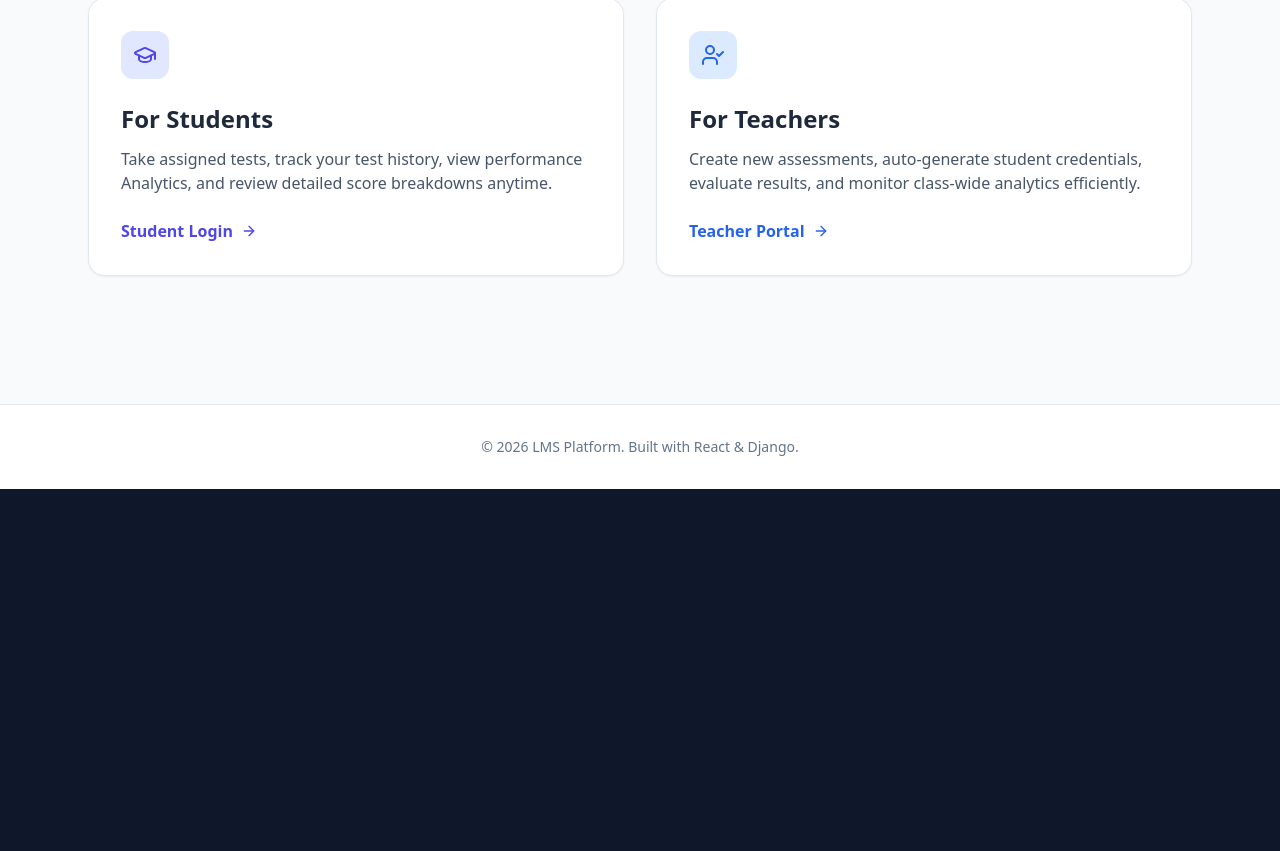
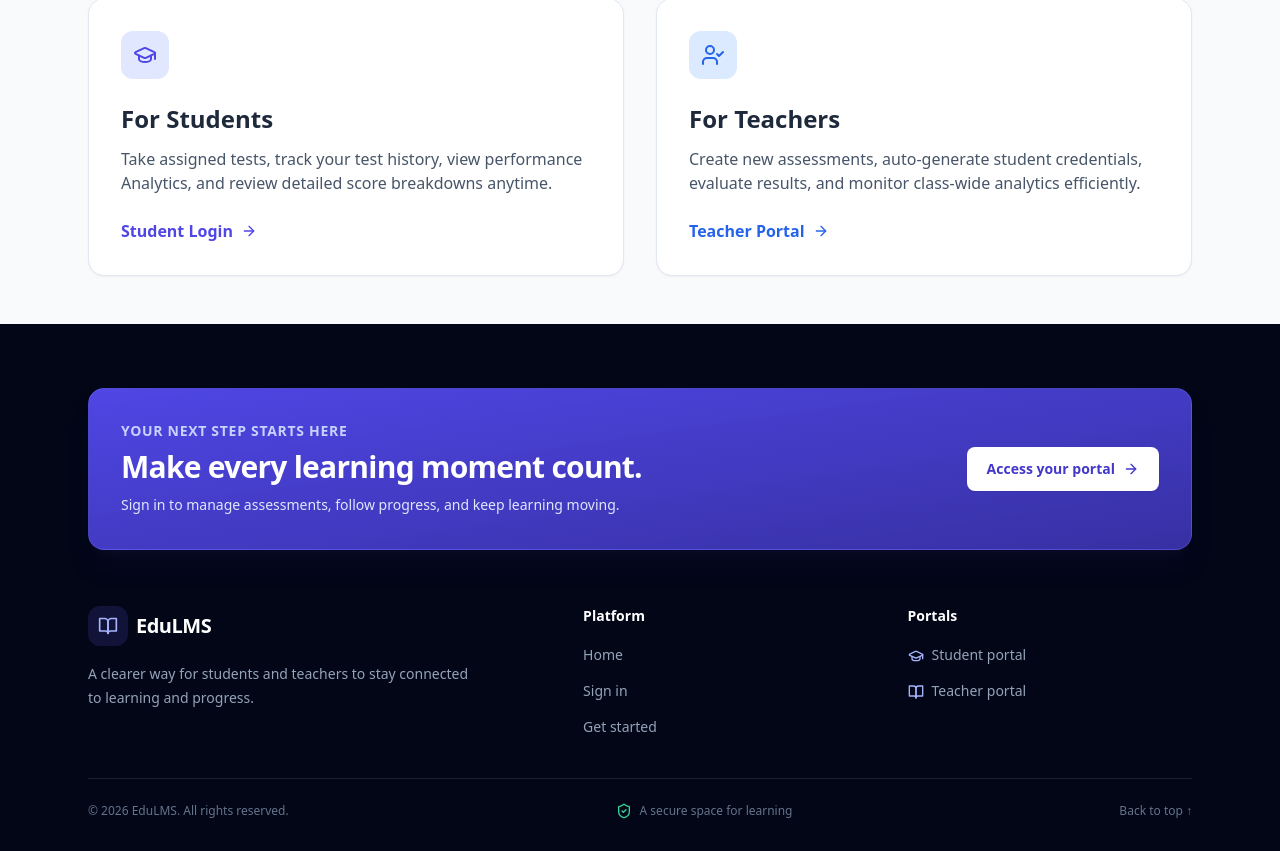
Before and after one commit to mashood-Riaz75/Ai-Nova-LMS, a React (Vite) app in the folder frontend/my-react-app/: page / in a window 1280 px wide. Shown: the part 619-1470 px from the top of the page. Before the commit the page ends 1108 px from the top, so only its background shows below. Built offline with nearby package versions, Linux system fonts and the light colour scheme; no server answers.

Commit message:
add footer

```diff
--- /dev/null
+++ b/frontend/my-react-app/src/components/Footer.jsx
@@ -0,0 +1,93 @@
+import { ArrowRight, BookOpen, GraduationCap, ShieldCheck } from 'lucide-react';
+import { Link } from 'react-router-dom';
+
+const linkClassName =
+  'w-fit text-sm text-slate-400 transition-colors hover:text-white focus-visible:outline-none focus-visible:ring-2 focus-visible:ring-indigo-400 focus-visible:ring-offset-2 focus-visible:ring-offset-slate-950 rounded-sm';
+
+export default function Footer() {
+  return (
+    <footer className="bg-slate-950 text-white">
+      <div className="mx-auto max-w-6xl px-6 pb-8 pt-14 sm:pt-16">
+        <div className="mb-14 flex flex-col gap-6 rounded-2xl border border-indigo-400/20 bg-gradient-to-br from-indigo-600 to-indigo-800 p-6 shadow-xl shadow-indigo-950/20 sm:flex-row sm:items-center sm:justify-between sm:p-8">
+          <div>
+            <p className="mb-2 text-sm font-semibold uppercase tracking-wider text-indigo-200">
+              Your next step starts here
+            </p>
+            <h2 className="text-2xl font-bold tracking-tight sm:text-3xl">
+              Make every learning moment count.
+            </h2>
+            <p className="mt-2 max-w-xl text-sm leading-6 text-indigo-100">
+              Sign in to manage assessments, follow progress, and keep learning moving.
+            </p>
+          </div>
+          <Link
+            to="/login"
+            className="inline-flex shrink-0 items-center justify-center gap-2 rounded-lg bg-white px-5 py-3 text-sm font-semibold text-indigo-700 shadow-sm transition hover:bg-indigo-50 focus-visible:outline-none focus-visible:ring-2 focus-visible:ring-white focus-visible:ring-offset-2 focus-visible:ring-offset-indigo-700"
+          >
+            Access your portal
+            <ArrowRight aria-hidden="true" className="h-4 w-4" />
+          </Link>
+        </div>
+
+        <div className="grid gap-10 border-b border-white/10 pb-10 sm:grid-cols-2 lg:grid-cols-[1.6fr_1fr_1fr]">
+          <div>
+            <Link
+              to="/"
+              className="mb-4 inline-flex items-center gap-2 rounded-sm focus-visible:outline-none focus-visible:ring-2 focus-visible:ring-indigo-400"
+              aria-label="EduLMS home"
+            >
+              <span className="flex h-10 w-10 items-center justify-center rounded-xl bg-indigo-500/15 text-indigo-300">
+                <BookOpen aria-hidden="true" className="h-5 w-5" />
+              </span>
+              <span className="text-xl font-bold tracking-tight">EduLMS</span>
+            </Link>
+            <p className="max-w-sm text-sm leading-6 text-slate-400">
+              A clearer way for students and teachers to stay connected to learning and progress.
+            </p>
+          </div>
+
+          <nav aria-label="Platform links">
+            <h3 className="mb-4 text-sm font-semibold text-white">Platform</h3>
+            <ul className="flex flex-col gap-3">
+              <li><Link className={linkClassName} to="/">Home</Link></li>
+              <li><Link className={linkClassName} to="/login">Sign in</Link></li>
+              <li><Link className={linkClassName} to="/login">Get started</Link></li>
+            </ul>
+          </nav>
+
+          <nav aria-label="Portal links">
+            <h3 className="mb-4 text-sm font-semibold text-white">Portals</h3>
+            <ul className="flex flex-col gap-3">
+              <li>
+                <Link className={linkClassName} to="/login">
+                  <GraduationCap aria-hidden="true" className="mr-2 inline h-4 w-4 text-indigo-300" />
+                  Student portal
+                </Link>
+              </li>
+              <li>
+                <Link className={linkClassName} to="/login">
+                  <BookOpen aria-hidden="true" className="mr-2 inline h-4 w-4 text-indigo-300" />
+                  Teacher portal
+                </Link>
+              </li>
+            </ul>
+          </nav>
+        </div>
+
+        <div className="flex flex-col gap-4 pt-6 text-xs text-slate-500 sm:flex-row sm:items-center sm:justify-between">
+          <p>© {new Date().getFullYear()} EduLMS. All rights reserved.</p>
+          <p className="inline-flex items-center gap-2">
+            <ShieldCheck aria-hidden="true" className="h-4 w-4 text-emerald-400" />
+            A secure space for learning
+          </p>
+          <a
+            href="#top"
+            className="w-fit rounded-sm transition-colors hover:text-white focus-visible:outline-none focus-visible:ring-2 focus-visible:ring-indigo-400"
+          >
+            Back to top ↑
+          </a>
+        </div>
+      </div>
+    </footer>
+  );
+}
--- a/frontend/my-react-app/src/pages/HomePage.jsx
+++ b/frontend/my-react-app/src/pages/HomePage.jsx
@@ -1,10 +1,11 @@
 import React from 'react';
 import { Link } from 'react-router-dom';
-import { BookOpen, GraduationCap, ShieldCheck, Award, ArrowRight, UserCheck } from 'lucide-react';
+import { BookOpen, GraduationCap, Award, ArrowRight, UserCheck } from 'lucide-react';
+import Footer from '../components/Footer';
 
 export default function HomePage() {
   return (
-    <div className="min-h-screen bg-slate-50 text-slate-900 font-sans">
+    <div id="top" className="min-h-screen bg-slate-50 text-slate-900 font-sans">
       {/* Navigation Bar */}
       <nav className="flex items-center justify-between px-8 py-4 bg-white border-b border-slate-200 sticky top-0 z-50 shadow-sm">
         <div className="flex items-center gap-2">
@@ -85,10 +86,7 @@ export default function HomePage() {
         </div>
       </section>
 
-      {/* Footer */}
-      <footer className="mt-20 border-t border-slate-200 bg-white py-8 text-center text-sm text-slate-500">
-        &copy; {new Date().getFullYear()} LMS Platform. Built with React &amp; Django.
-      </footer>
+      <Footer />
     </div>
   );
 }
```
